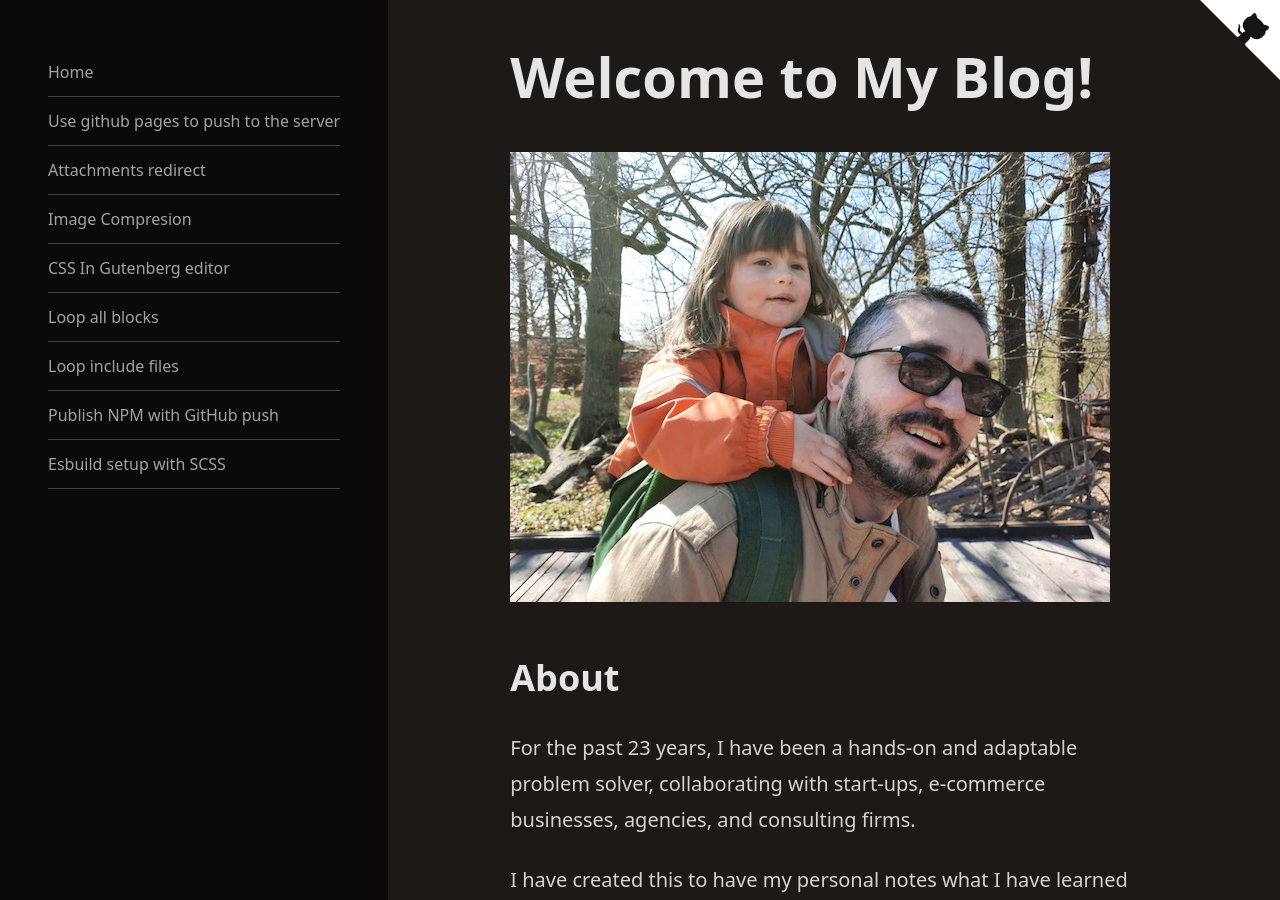
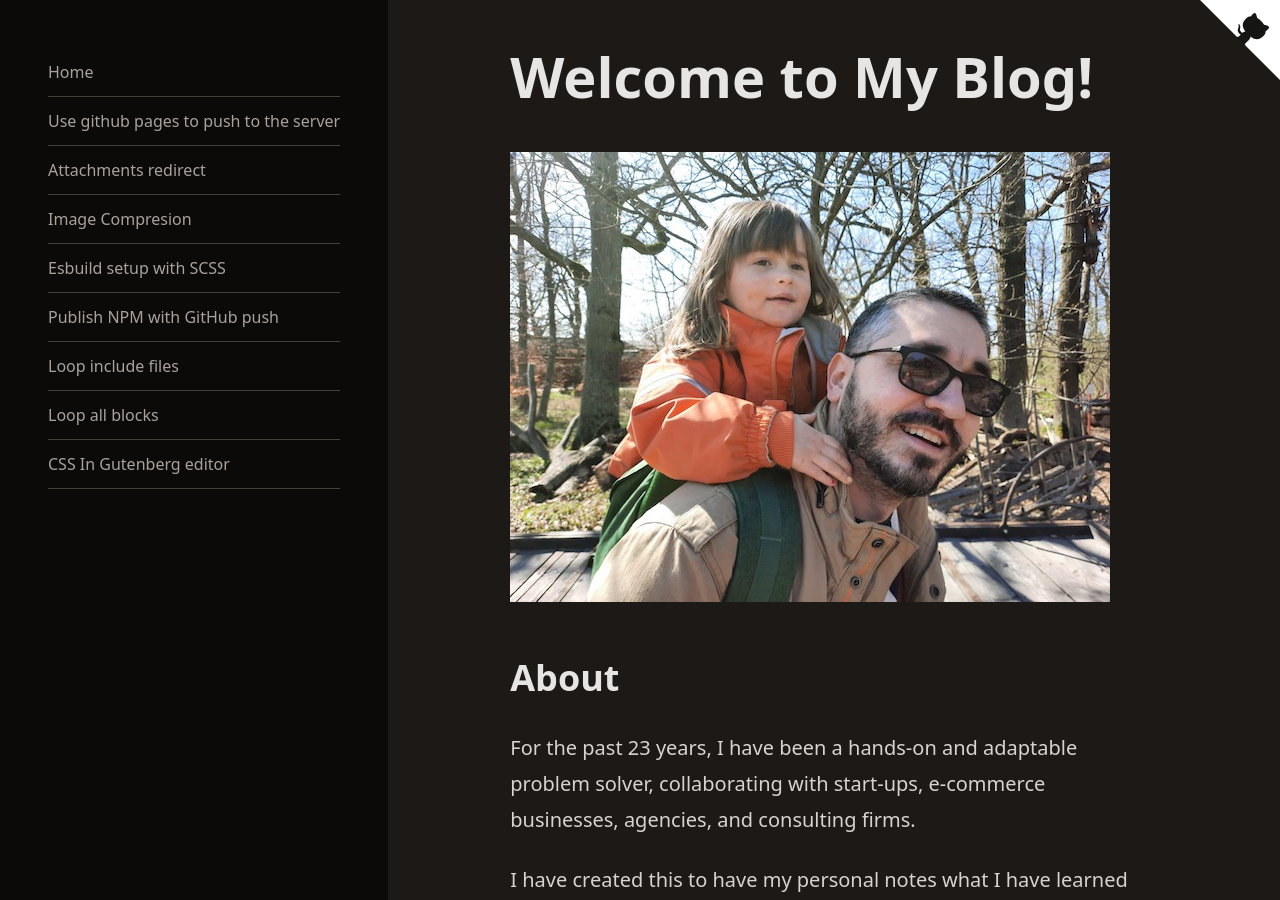
Before and after one commit to wpdevnotes/wpdevnotes, a Jekyll site: the page built from index.md, in a window 1280 px wide and 900 px high. Built offline with Jekyll 4.4.1, drawn with Linux system fonts in a browser that asks for light colours.

Commit message:
Update default.html

```diff
--- a/_layouts/default.html
+++ b/_layouts/default.html
@@ -18,16 +18,13 @@
                 Home
             </a>
 
-            {% assign sorted_posts = site.posts | sort: 'date' | reverse %}
-
-            {% for post in sorted_posts %}
+            {% for post in site.posts %}
                 {% if page.url == post.url %}
                     <a class="flex border-b border-stone-700 border-solid py-3 text-stone-200 hover:text-stone-300 pl-2" href="{{ post.url }}">{{ post.title }}</a>
                 {% else %}
                     <a class="flex border-b border-stone-700 border-solid py-3 hover:text-stone-300" href="{{ post.url }}">{{ post.title }}</a>
                 {% endif %}
             {% endfor %}
-
 
         </nav>
 
```
